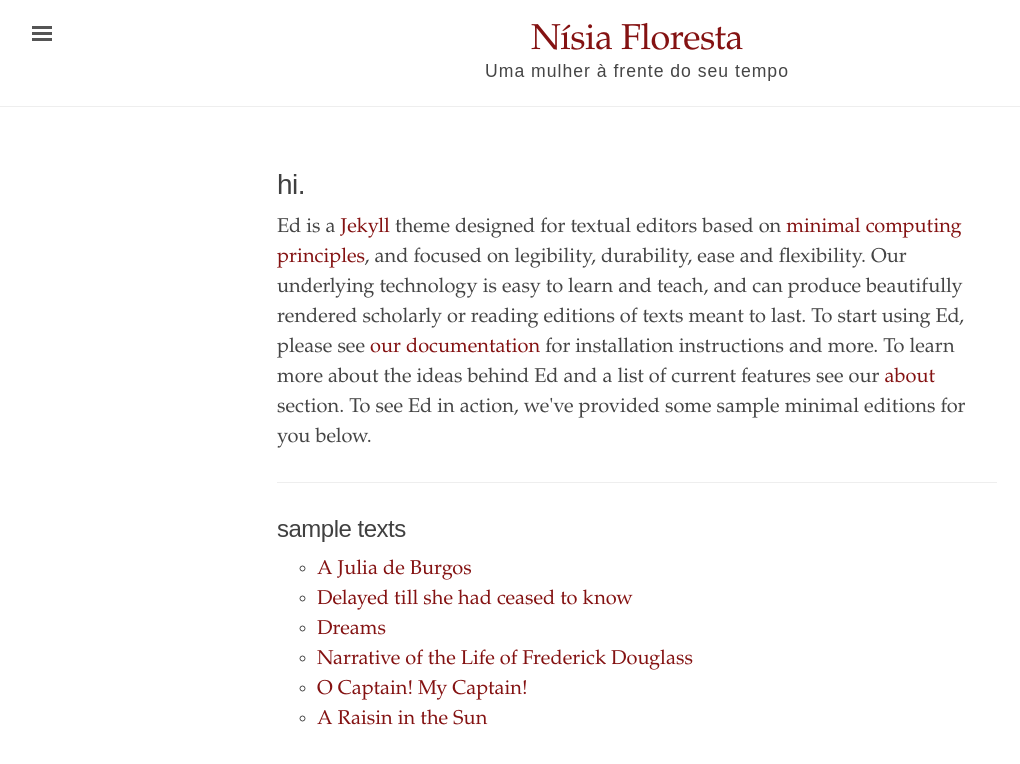
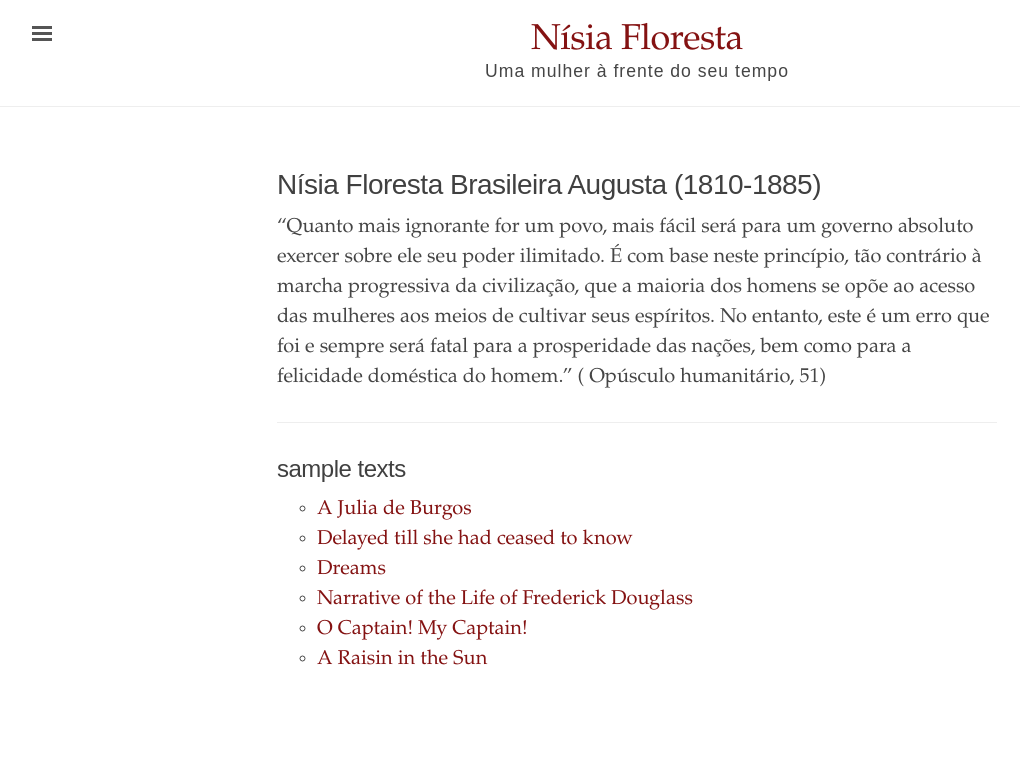
Before and after one commit to historiadasmulheresnafilosofia/Jekyll-Ed., a Jekyll site: the page built from index.html, in a window 1280 px wide. Shown: the top 764 px of the page, without its empty margins (3-1023 px from the left). Built offline with Jekyll 4.4.1, drawn with Linux system fonts in a browser that asks for light colours.

Commit message:
Update index.html

```diff
--- a/index.html
+++ b/index.html
@@ -3,17 +3,15 @@ layout: default
 title: "Nísia Floresta"
 ---
 <div class="introduction">
-  <h1>hi.</h1>
+  <h1>Nísia Floresta Brasileira Augusta (1810-1885)</h1>
 
 <p>
-  Ed is a <a href="https://jekyllrb.com/" target="_blank">Jekyll</a> theme designed for textual
-  editors based on <a href="http://go-dh.github.io/mincomp/">minimal computing principles</a>, and
-  focused on legibility, durability, ease and flexibility. Our underlying technology is easy to
-  learn and teach, and can produce beautifully rendered scholarly or reading editions of texts meant
-  to last. To start using Ed, please see <a href="{{ site.baseurl }}/documentation/">our
-  documentation</a> for installation instructions and more. To learn more about the ideas behind Ed
-  and a list of current features see our <a href="{{ site.baseurl }}/about/">about</a> section. To
-  see Ed in action, we've provided some sample minimal editions for you below.
+“Quanto mais ignorante for um povo, mais fácil será para um governo absoluto exercer sobre
+ele seu poder ilimitado. É com base neste princípio, tão contrário à marcha progressiva da
+civilização, que a maioria dos homens se opõe ao acesso das mulheres aos meios de cultivar
+seus espíritos. No entanto, este é um erro que foi e sempre será fatal para a prosperidade
+das nações, bem como para a felicidade doméstica do homem.”
+( Opúsculo humanitário, 51)
 </p>
 </div>
 
```
